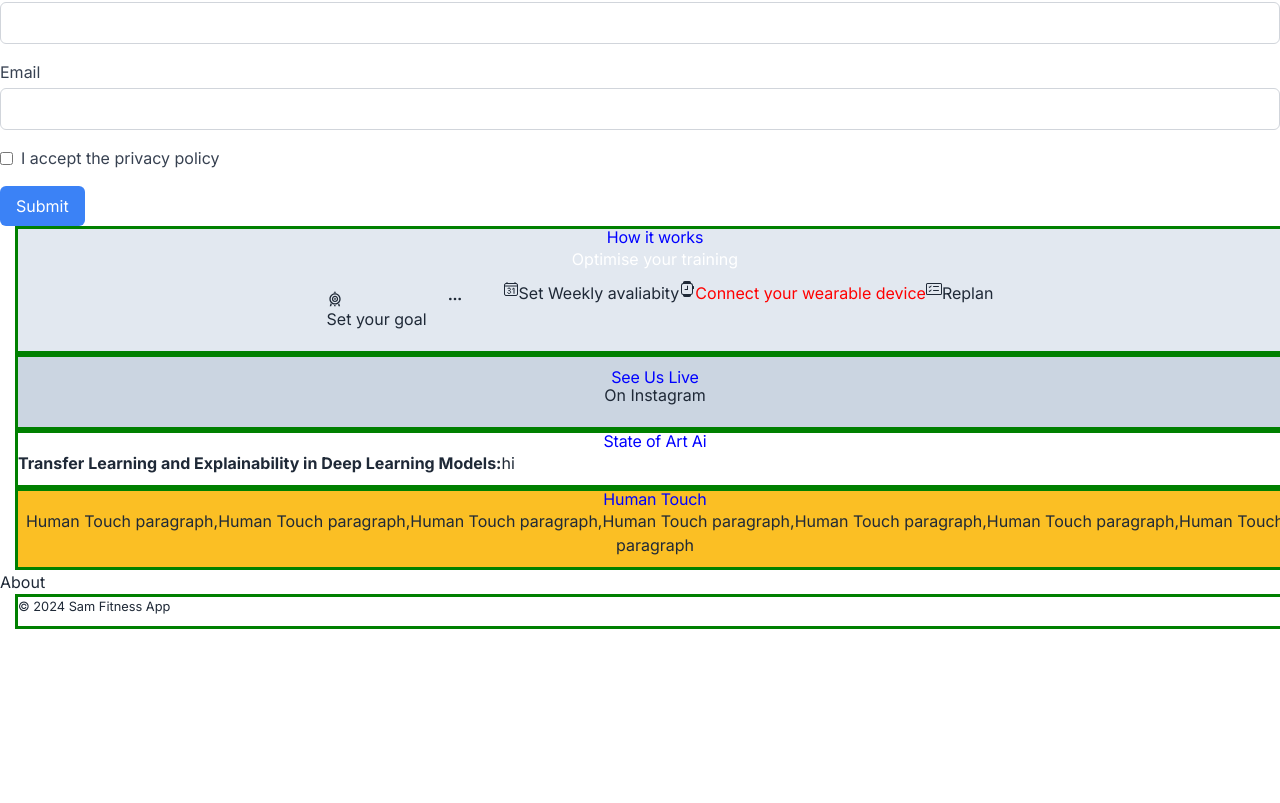
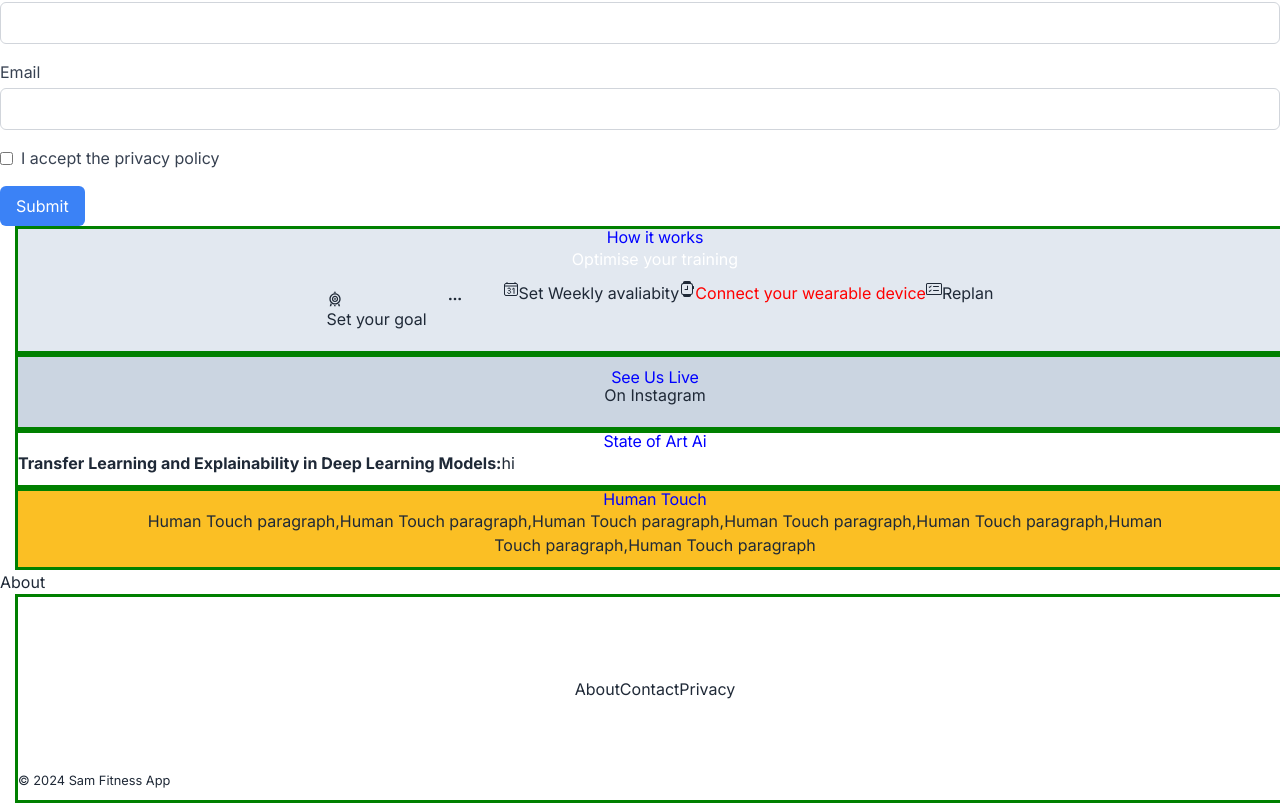
Before and after one commit to Martin2251/sam-app, a Next.js app: page / in a window 1280 px wide. Shown: the part 1247-2050 px from the top of the page. Before the commit the page ends 1876 px from the top, so only its background shows below. Built offline with nearby package versions, Linux system fonts and the light colour scheme.

Commit message:
links and footer file

```diff
--- a/src/app/Components/Footer/Footer.scss
+++ b/src/app/Components/Footer/Footer.scss
@@ -1,9 +1,29 @@
 /* Footer.scss */
-.footer {
-    background-color: #333;
-    color: white;
-    padding: 1rem;
-  }
+    .content{
+        display: flex;
+        flex-flow: column;
+        justify-content: center;
+        align-items: center;
+        text-align: center;
+        width: 80%;
+        margin:0 auto;
+    }
+
+    .footerNav{
+        margin:80px 0 70px;
+
+
+    }
+
+    ul li{
+        list-style-type: none;
+        display:inline-block;
+        float:left;
+    }
+
+    li{
+        line-height: 1.5;
+    }
 
   .footer__list {
     list-style: none;
--- a/src/app/Components/Footer/index.tsx
+++ b/src/app/Components/Footer/index.tsx
@@ -2,11 +2,22 @@
 import React from 'react';
 import Link from 'next/link';
 import './Footer.scss';
+import { Row } from 'react-bootstrap';
 
 const Footer: React.FC = () => {
   return (
 
       <main className="container">
+        <Row>
+          <div className="content">
+            <ul className="footerNav">
+              <li>About</li>
+              <li>Contact</li>
+              <li>Privacy</li>
+            </ul>
+          </div>
+
+        </Row>
 
         <p className="footer__copyright">&copy; {new Date().getFullYear()} Sam Fitness App</p>
 
```
